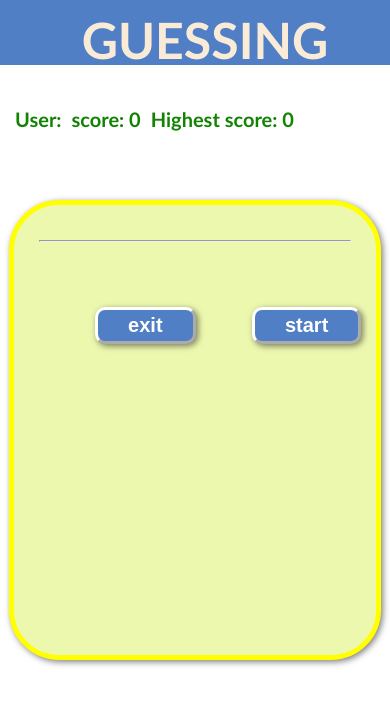
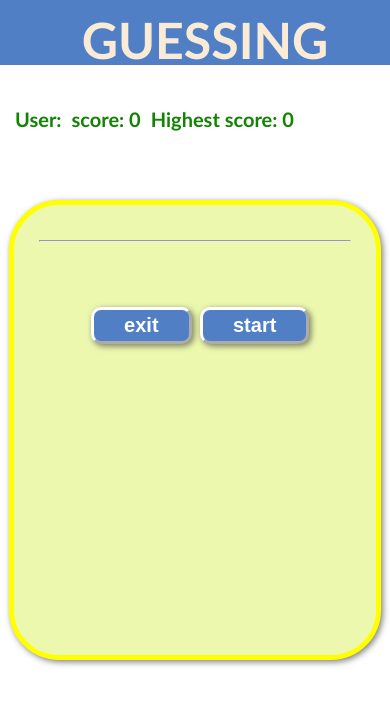
Before and after one commit to FrankNeba/guessing_game, a React (Create React App) app: page /game in a window 390 px wide. Shown: the top 704 px of the page. Built offline with nearby package versions, Linux system fonts and the light colour scheme.

Commit message:
responsive

```diff
--- a/src/App.module.css
+++ b/src/App.module.css
@@ -114,7 +114,9 @@ input{
 .start{
     margin-top: 50px;
     text-align: center;
-    margin-left: 10px;
+    margin-left: 4px;
+    margin-right: 4px;
+
 }
 
 .details{
@@ -154,6 +156,6 @@ input{
 
 .refresh{
     display: inline-flex;
-    gap: 20%;
+
     text-align: center;
 }
```
